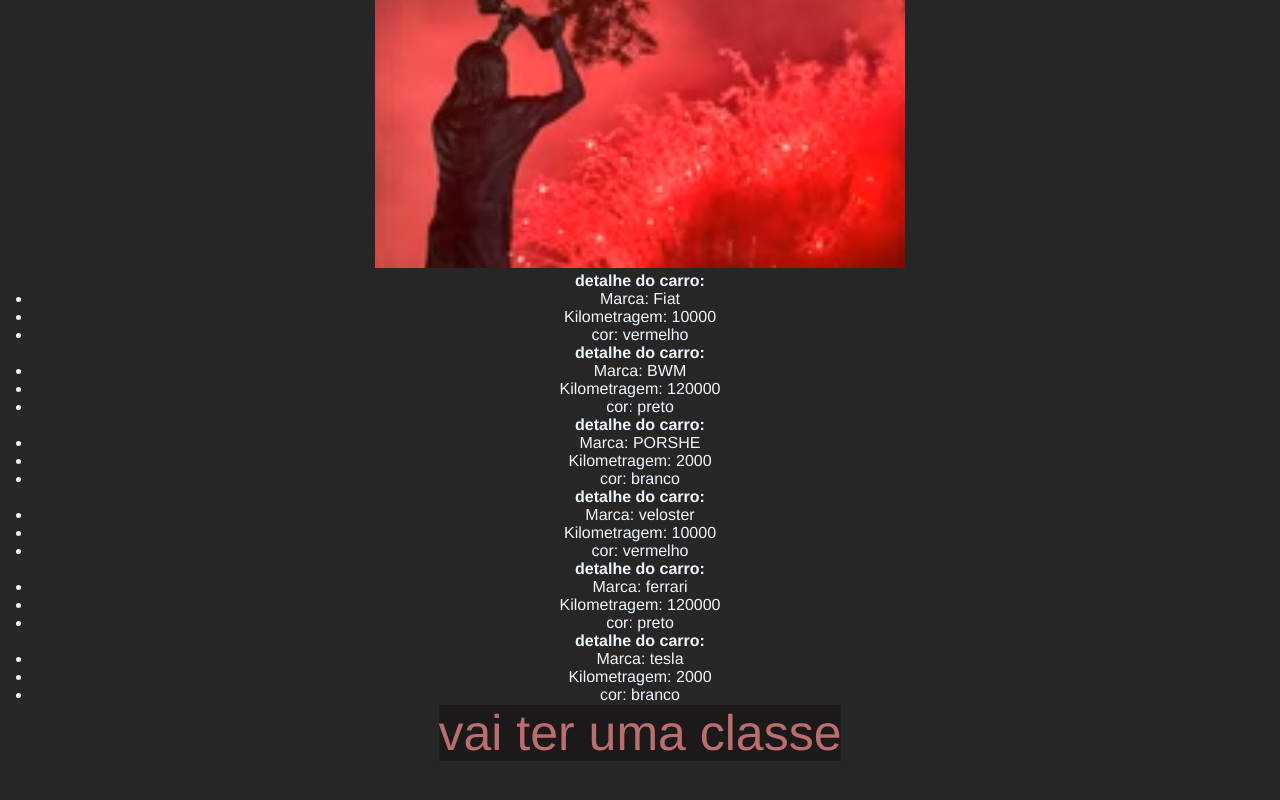
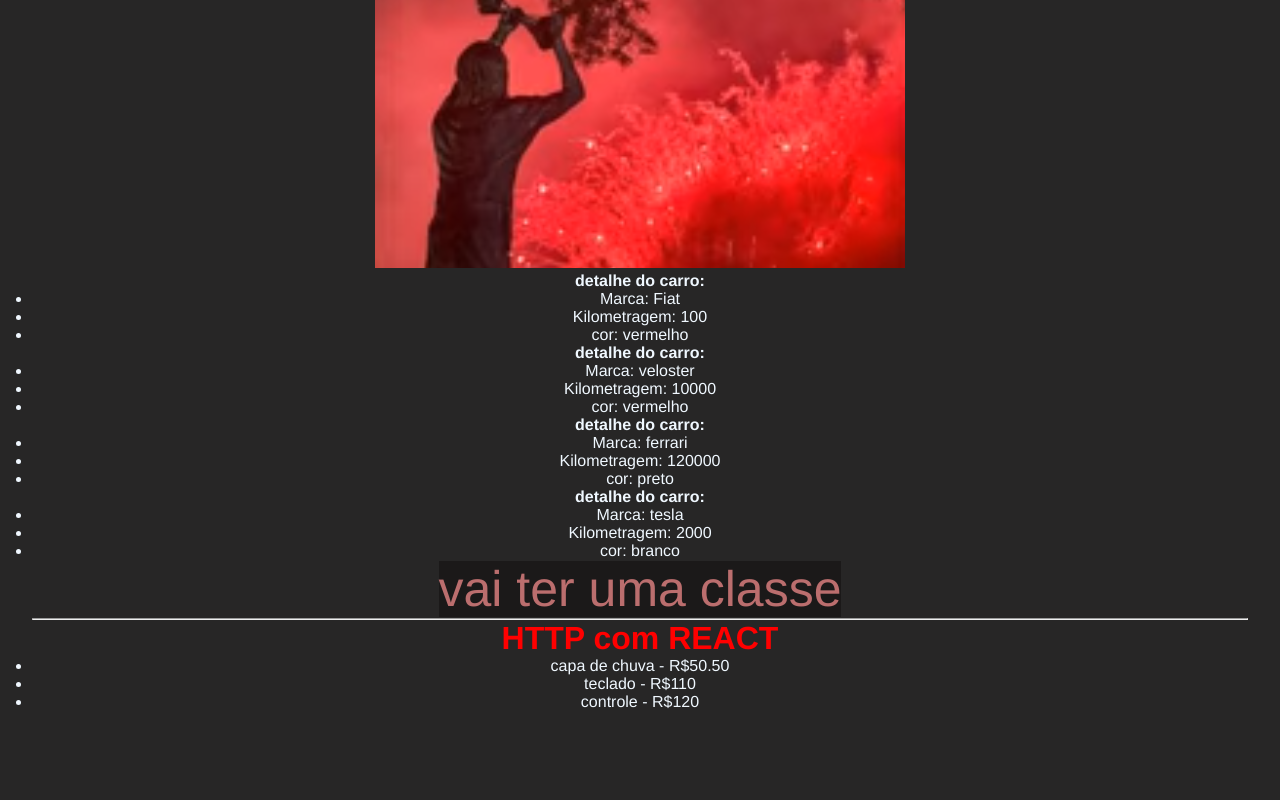
Before and after one commit to Bolivarpr/Estudo-com-React.js, a React (Vite) app in the folder React/estudos react/: page / in a window 1280 px wide. Shown: the part 524-1324 px from the top of the page. Built offline with nearby package versions, Linux system fonts and the light colour scheme; data requests are answered from the project's data file.

Commit message:
Resgate da Dados com API JSON

```diff
--- /dev/null
+++ b/React/estudos react/data/db.json
@@ -0,0 +1,22 @@
+{
+  "products": [
+    {
+      "name": "capa de chuva",
+      "price": "50.50",
+      "id": 5
+    },
+
+    {
+      "name": "teclado",
+      "price": "110",
+      "id": 6
+    },
+
+    {
+      "name": "controle",
+      "price": "120",
+      "id": 7
+    }
+
+  ]
+}
--- a/React/estudos react/package.json
+++ b/React/estudos react/package.json
@@ -7,7 +7,8 @@
     "dev": "vite",
     "build": "vite build",
     "lint": "eslint .",
-    "preview": "vite preview"
+    "preview": "vite preview",
+    "server": "json-server --watch data/db.json"
   },
   "dependencies": {
     "react": "^19.0.0",
--- a/React/estudos react/src/App.jsx
+++ b/React/estudos react/src/App.jsx
@@ -1,4 +1,10 @@
+import { useState, useEffect } from 'react';
+
+const url = "http://localhost:3000/products"
+
 import './App.css';
+
+
 {/*arquivos em components*/}
 import FirstComponents from './components/FirstComponents';
 import TestMarcelo from './components/TestMarcelo';
@@ -16,7 +22,6 @@ const cars = [
   {id: 3, brand: 'tesla', km: 2000, color: 'branco'},
 ];
 
-
 function App() {
 
   function showMessage() {
@@ -24,6 +29,19 @@ function App() {
   };
 
   const redtitle = false;
+{/* renderizar usando api json no react*/}
+const [products, steProducts] = useState([]);
+
+useEffect(() => {
+  async function getData() {
+    const res = await fetch(url);
+
+    const data = await res.json();
+
+  steProducts(data)
+  }
+  getData();
+}, []);
 
   return (
 
@@ -32,23 +50,36 @@ function App() {
         {/*<TestMarcelo /> está chamando o arquivo TestMarcelo.jsx que está dentro da pasta components,
         */}
 
+
         <h1>Fundamentos do React</h1>
         {/*arquivos em components*/}
         <FirstComponents />
         <TestMarcelo />
+
         {/*imagem em assets*/}
         <img src={img} alt="" />
+
         {/*Destruturando props*/}
-        <CarDetaills brand='Fiat' km='10000' color='vermelho' />
-        {/*reaproveitando componentes*/}
+        <CarDetaills brand='Fiat' km='100' color='vermelho' />
+
+        {/*reaproveitando componentes
         <CarDetaills brand='BWM' km='120000' color='preto' />
-        <CarDetaills brand='PORSHE' km='2000' color='branco' />
+        <CarDetaills brand='PORSHE' km='2000' color='branco' />*/}
+
         {/*renderização de listas com componentes*/}
         {cars.map((car) => (
           <CarDetaills key={car.id} brand={car.brand} km={car.km} color={car.color} />
         ))}
 
         <he className={redtitle ? "red-title" : "title"}>vai ter uma classe</he>
+          <hr />
+        <h1 style={{color: "red"}}>HTTP com REACT</h1>
+
+        <ul>
+          {products.map((product) => (
+            <li key={product.id}>{product.name} - R${product.price}</li>
+          ))}
+        </ul>
 
       </div>
 
```
